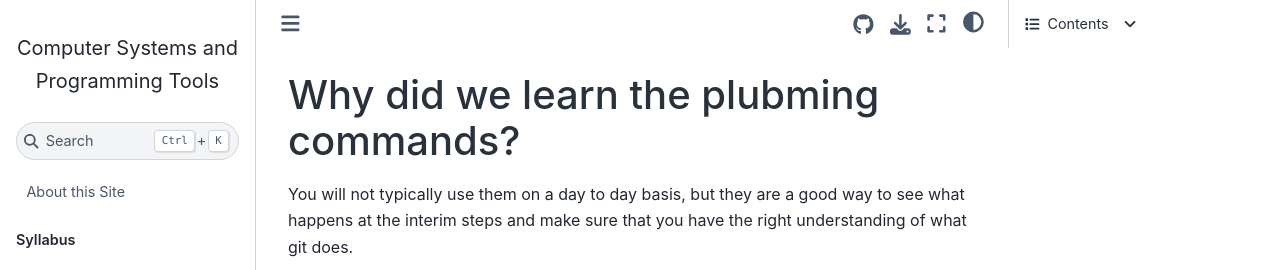
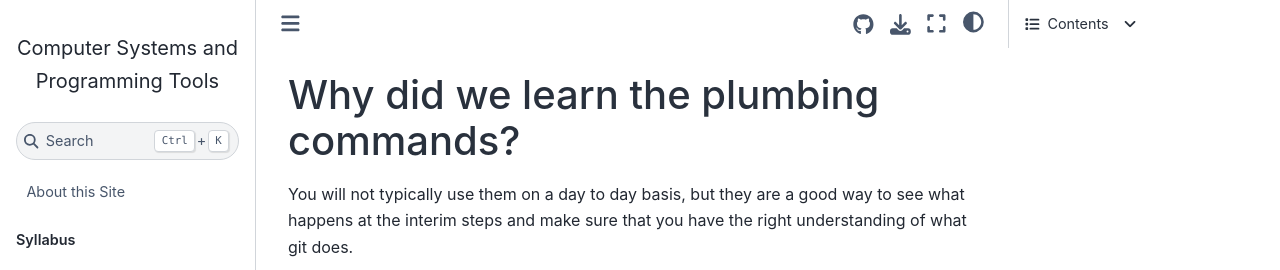
Before and after one commit to introcompsys/fall2023, a Jupyter Book: the page built from notes/2023-10-19.md, in a window 1280 px wide and 900 px high. Shown: the top 270 px of the window. Built offline with Jupyter Book 1.0.4 settings and Sphinx 7.4.7 and the Sphinx Book theme 1.1.4, drawn with Linux system fonts in a browser that asks for light colours; pages that are not in the unit, such as notebooks, are missing from menus.

Commit message:
Update 2023-10-19.md
typo

```diff
--- a/notes/2023-10-19.md
+++ b/notes/2023-10-19.md
@@ -5,7 +5,7 @@ kernelspec:
 ---
 
 
-# Why did we learn the plubming commands?
+# Why did we learn the plumbing commands?
 
 You will not typically use them on a day to day basis, but they are a good way to see what happens at the interim steps and make sure that you have the right understanding of what git does.
 
```
